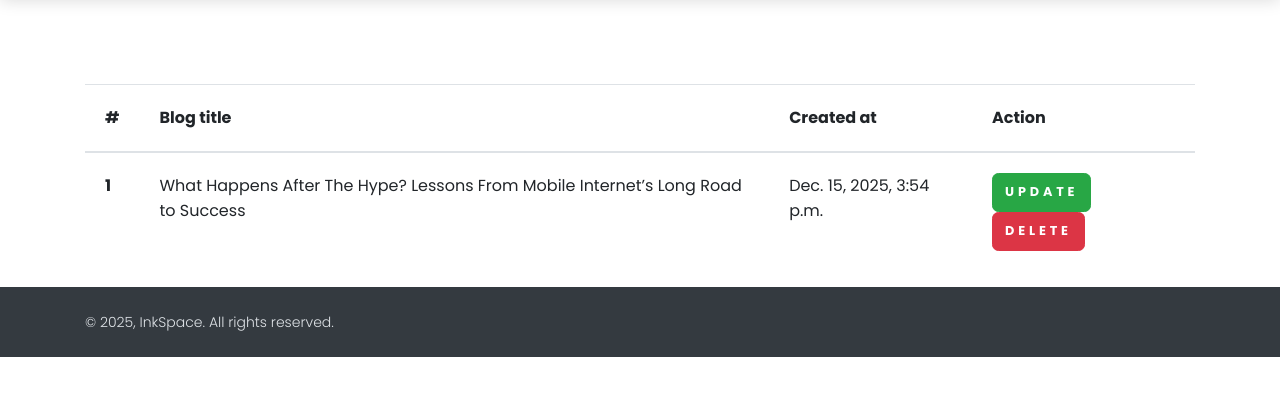
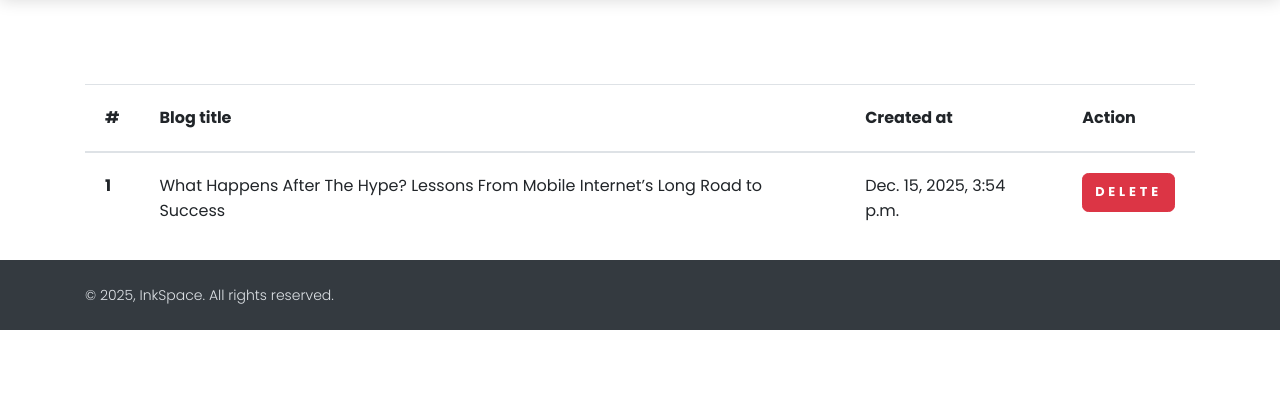
Before and after one commit to AditiYadav3/InkSpace, a Django app: page /see-blog/ in a window 1280 px wide. Shown: the part 84-480 px from the top of the page. Run offline with Django 5.2, Linux system fonts and the light colour scheme; a user stored in the database is signed in; data comes from the database, SQL or seed files in the repository; both versions use the stored data as it was after the commit; some libraries are stand-ins or nearby versions; some web fonts are replaced.

Commit message:
Discarded the update button

```diff
--- a/home/templates/see_blog.html
+++ b/home/templates/see_blog.html
@@ -22,7 +22,7 @@
             <td>{{blog.title}}</td>
             <td>{{blog.created_at}}</td>
             <td>
-                <a href="{%  url 'blog_update' blog.slug %}" class="btn btn-success">Update</a>
+                <!-- <a href="{%  url 'blog_update' blog.slug %}" class="btn btn-success">Update</a> -->
                 <a href="{% url 'blog_delete' blog.id %}" class="btn btn-danger">Delete</a>
 
 
--- a/home/views.py
+++ b/home/views.py
@@ -90,7 +90,7 @@ def blog_update(request, slug):
                 if form.is_valid():
                     content = form.cleaned_data['content']
 
-                blog_obj = BlogModel.objects.update(
+                blog_obj = BlogModel.objects.create(
                     user=user, title=title,
                     content=content, image=image
                 )
```
Also changed, not shown: db.sqlite3.
